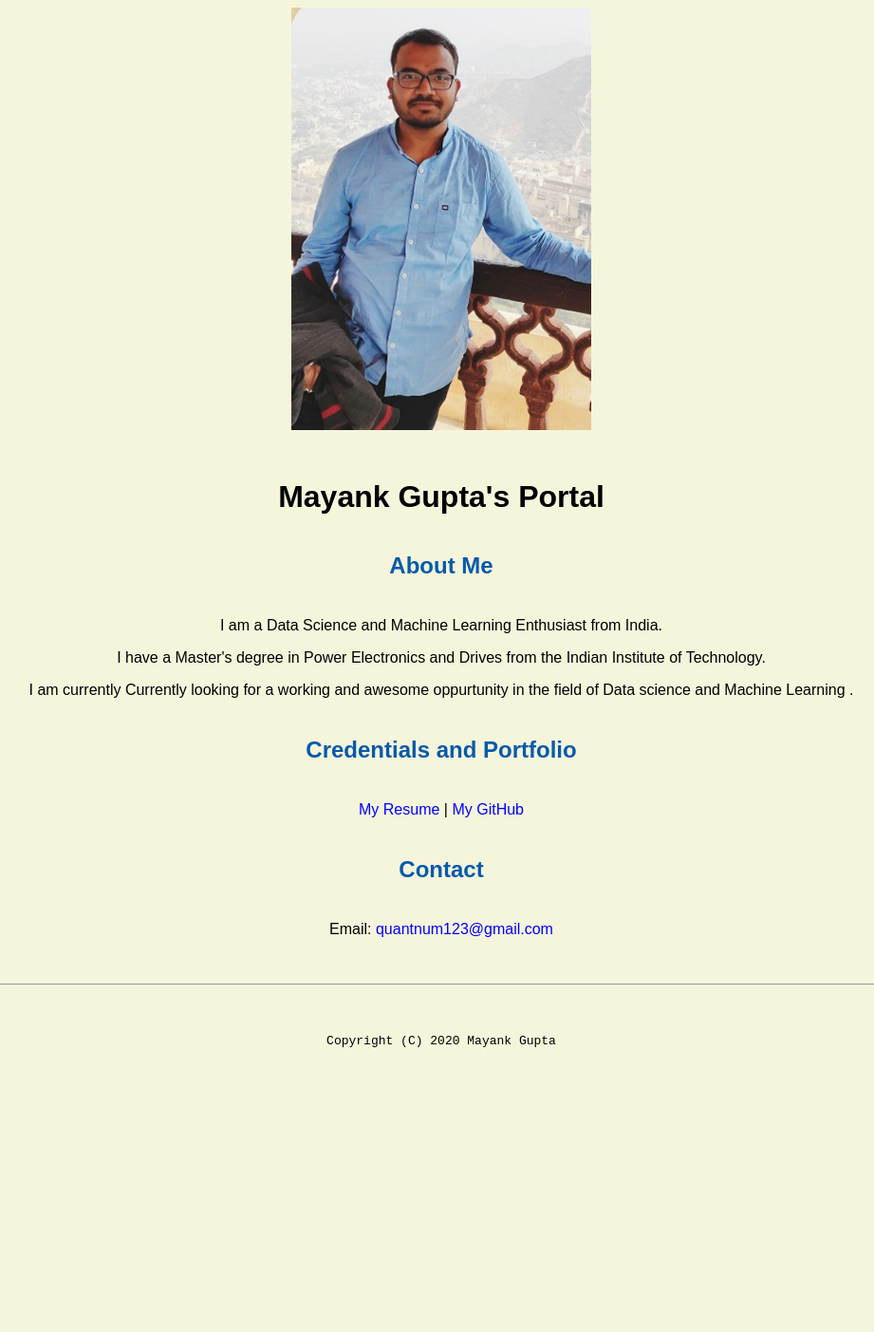
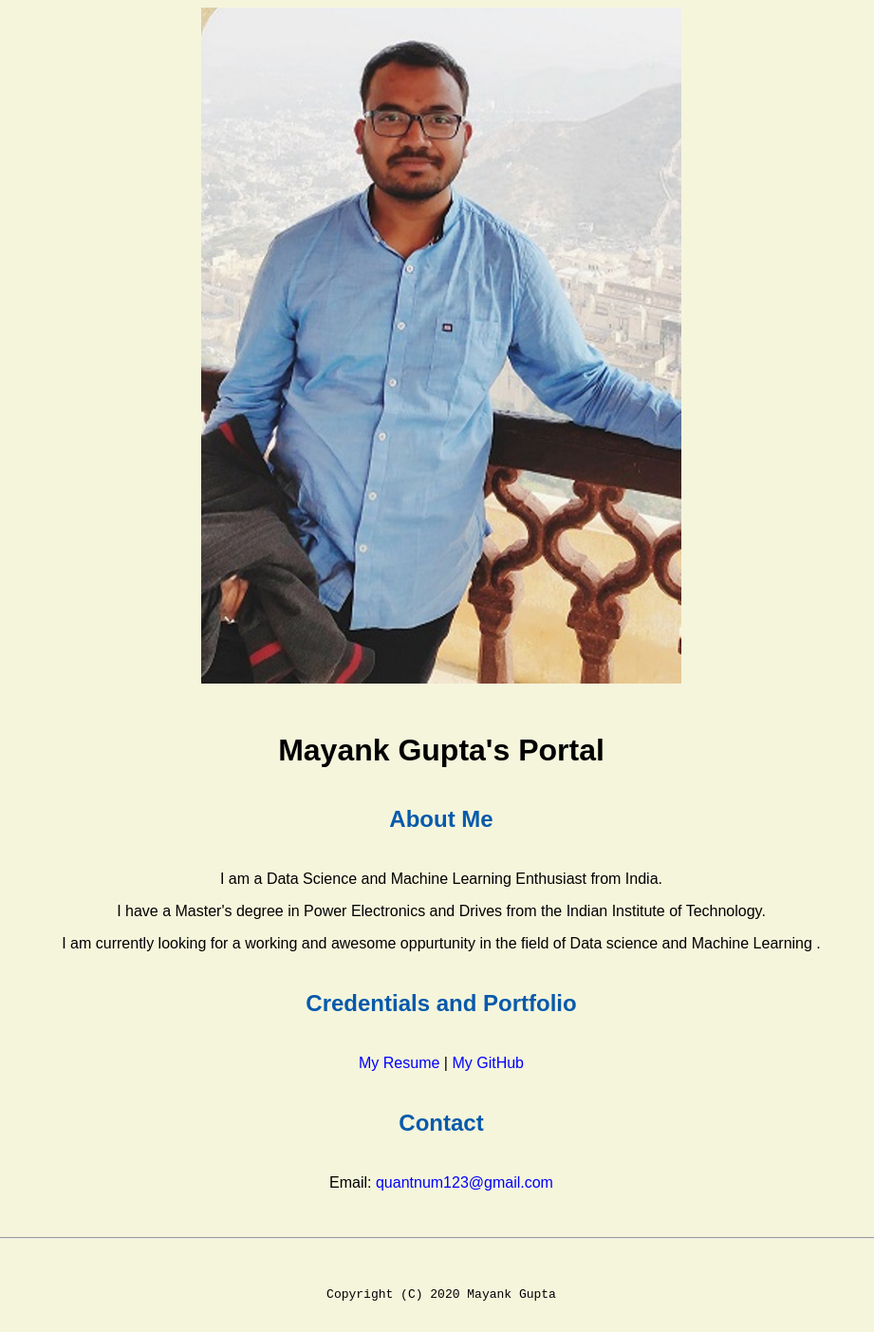
Before and after one commit to MayankGupta-DSML/MayankGuptaDSML.github.io, a Jekyll site: the page index.html, which Jekyll copies as it is, in a window 1280 px wide. Shown: the whole page at 95% size, without its empty margins (175-1096 px from the left). Built offline with Jekyll 4.4.1, drawn with Linux system fonts in a browser that asks for light colours; before the commit the page ends 1136 px from its top, so only the background shows below that.

Commit message:
Update index.html

```diff
--- a/index.html
+++ b/index.html
@@ -10,7 +10,7 @@
   <!-- link to the master cascading stylesheet -->
   <link rel="stylesheet" href="css/master.css">
   <link rel="FaviconIcon" href="favicon.ico" type="image/x-icon">
-  <link rel="shortcut icon" href="favicon.ico" type="image/x-icon"> <!--Purpose ose writing this line and line written above is one and the same but few machines don't support fevicon hence we use this both the lines in our code-->
+  <link rel="shortcut icon" href="favicon.ico" type="image/x-icon"> <!--Purpose of writing this line and line written above is one and the same but few machines don't support fevicon hence we use this both the lines in our code-->
   <meta name="viewport" content="width=device-width, initial-scale=1, shrink-to-fit=no">
   <meta name="name" content="Mayank Gupta's Portal">
   <!-- remove the following line after you are happy with your Website
@@ -20,7 +20,7 @@
 
 <body>
   <!-- add the banner image here -->
-  <img class="hero" src="Images1/max1.jpg" width="25%" alt="banner">
+  <img class="hero" src="Images1/max1.jpg" width="40%" alt="banner">
 
   <!-- add the name for the website -->
   <h1>Mayank Gupta's Portal</h1>
@@ -31,7 +31,7 @@
   <!-- add a few paragraph lines to describe you -->
   <p>I am a Data Science and Machine Learning Enthusiast from India.</p> <!-- where do you live? -->
   <p>I have a Master's degree in Power Electronics and Drives from the Indian Institute of Technology.</p> <!-- Where studying/studied? -->
-  <p>I am currently Currently looking for a working and awesome oppurtunity in the field of Data science and Machine Learning .</p> <!-- current job or current school year? -->
+  <p>I am currently looking for a working and awesome oppurtunity in the field of Data science and Machine Learning .</p> <!-- current job or current school year? -->
 
   <!-- add a section called "Credentials and Portofolio -->
   <h2>Credentials and Portfolio</h2>
```
